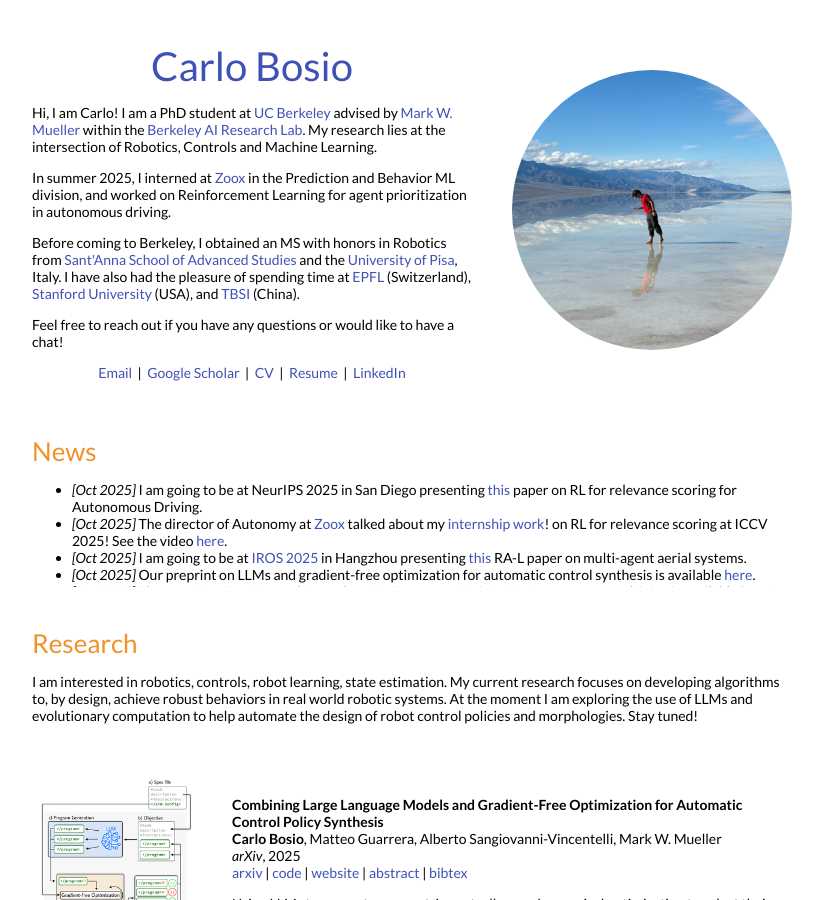
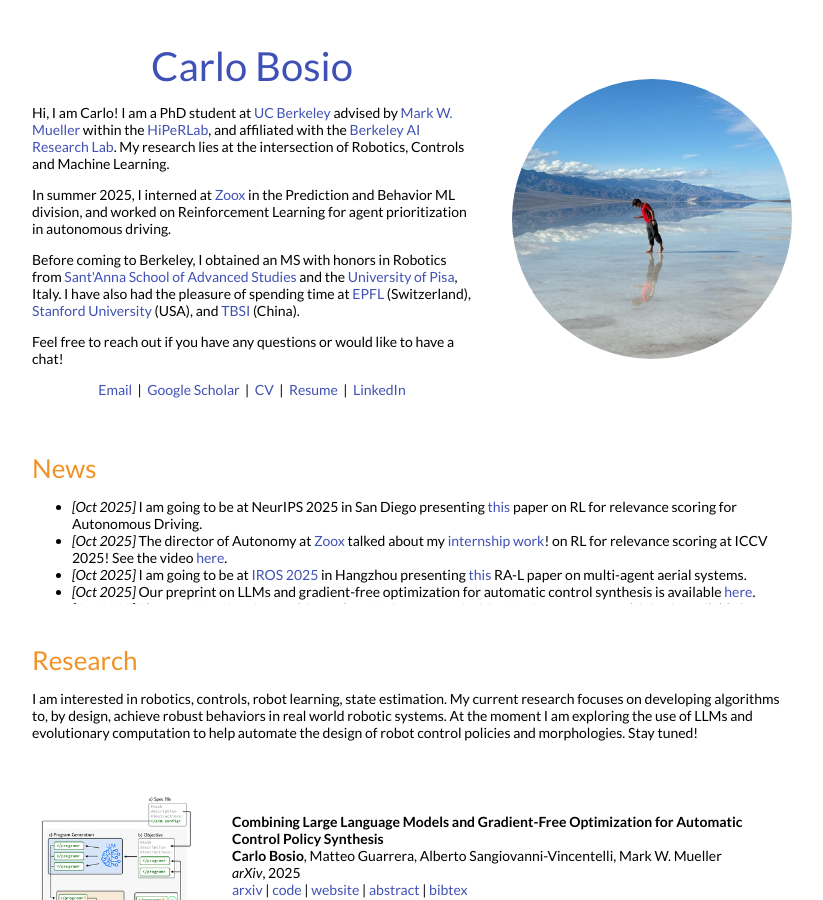
Before and after one commit to carlobosio/carlobosio.github.io, a Jekyll site: the page built from _posts/2025-10-1-colmo.markdown, in a window 1280 px wide and 900 px high. Shown: the whole window, without its empty margins (228-1051 px from the left). Built offline with Jekyll 4.4.1, drawn with Linux system fonts in a browser that asks for light colours.

Commit message:
hiperlab in description

```diff
--- a/_layouts/default.html
+++ b/_layouts/default.html
@@ -46,7 +46,7 @@
               <h1 style="color:#4051b5">
                 Carlo Bosio
               </h1>
-              <p>Hi, I am Carlo! I am a PhD student at <a href="https://www.berkeley.edu/">UC Berkeley</a> advised by <a href="https://hiperlab.berkeley.edu/members/mark-w-mueller/">Mark W. Mueller</a> within the <a href="https://bair.berkeley.edu/">Berkeley AI Research Lab</a>. My research lies at the intersection of Robotics, Controls and Machine Learning.
+              <p>Hi, I am Carlo! I am a PhD student at <a href="https://www.berkeley.edu/">UC Berkeley</a> advised by <a href="https://hiperlab.berkeley.edu/members/mark-w-mueller/">Mark W. Mueller</a> within the <a href="https://hiperlab.berkeley.edu/">HiPeRLab</a>, and affiliated with the <a href="https://bair.berkeley.edu/">Berkeley AI Research Lab</a>. My research lies at the intersection of Robotics, Controls and Machine Learning.
               </p>
               <p>
                 In summer 2025, I interned at <a href="https://zoox.com/">Zoox</a> in the Prediction and Behavior ML division, and worked on Reinforcement Learning for agent prioritization in autonomous driving.
```
